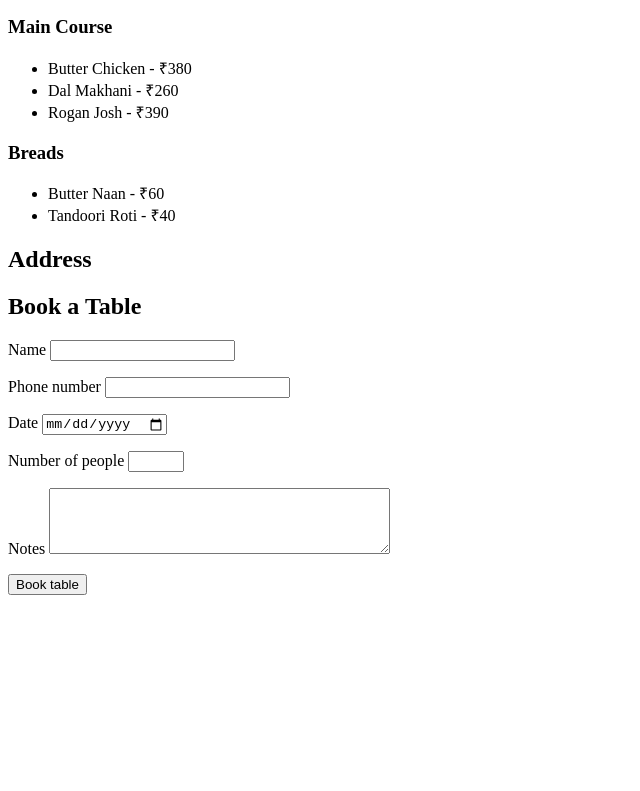
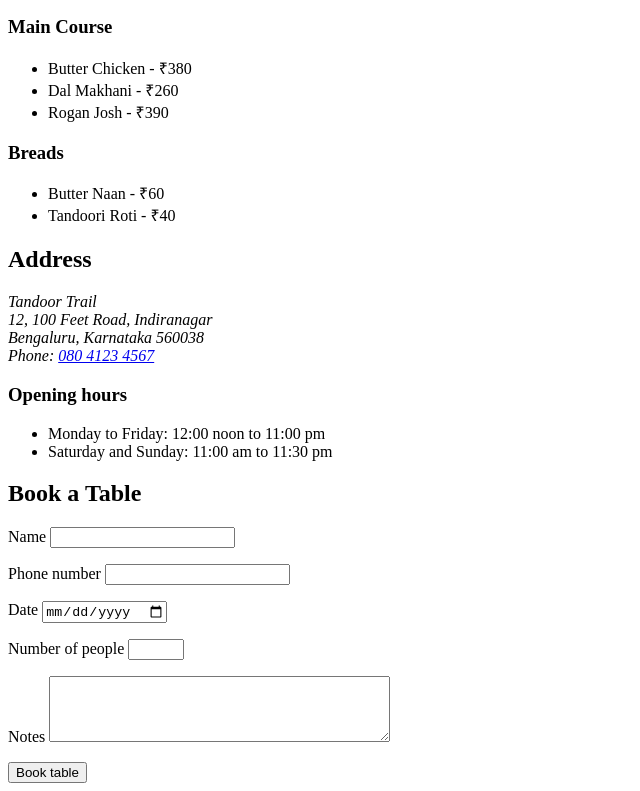
Before and after one commit to dayzero-hub/dabade-rajat-build-a-zomato-restauran-e324bc63, a plain HTML site: page index.html in a window 1280 px wide. Shown: the part 1074-1865 px from the top of the page, without its empty margins (0-640 px from the left). Before the commit the page ends 1677 px from the top, so only its background shows below. Drawn offline with Linux system fonts and the light colour scheme.

Commit message:
solve: Address, hours, and the accessibility read-through (#8)
Merged by DZ0

```diff
--- a/index.html
+++ b/index.html
@@ -35,6 +35,17 @@
         </section>
         <section>
             <h2>Address</h2>
+            <address>
+                Tandoor Trail<br>
+                12, 100 Feet Road, Indiranagar<br>
+                Bengaluru, Karnataka 560038<br>
+                Phone: <a href="tel:+918041234567">080 4123 4567</a>
+            </address>
+            <h3>Opening hours</h3>
+            <ul>
+                <li>Monday to Friday: 12:00 noon to 11:00 pm</li>
+                <li>Saturday and Sunday: 11:00 am to 11:30 pm</li>
+            </ul>
         </section>
         <section>
             <h2>Book a Table</h2>
```
